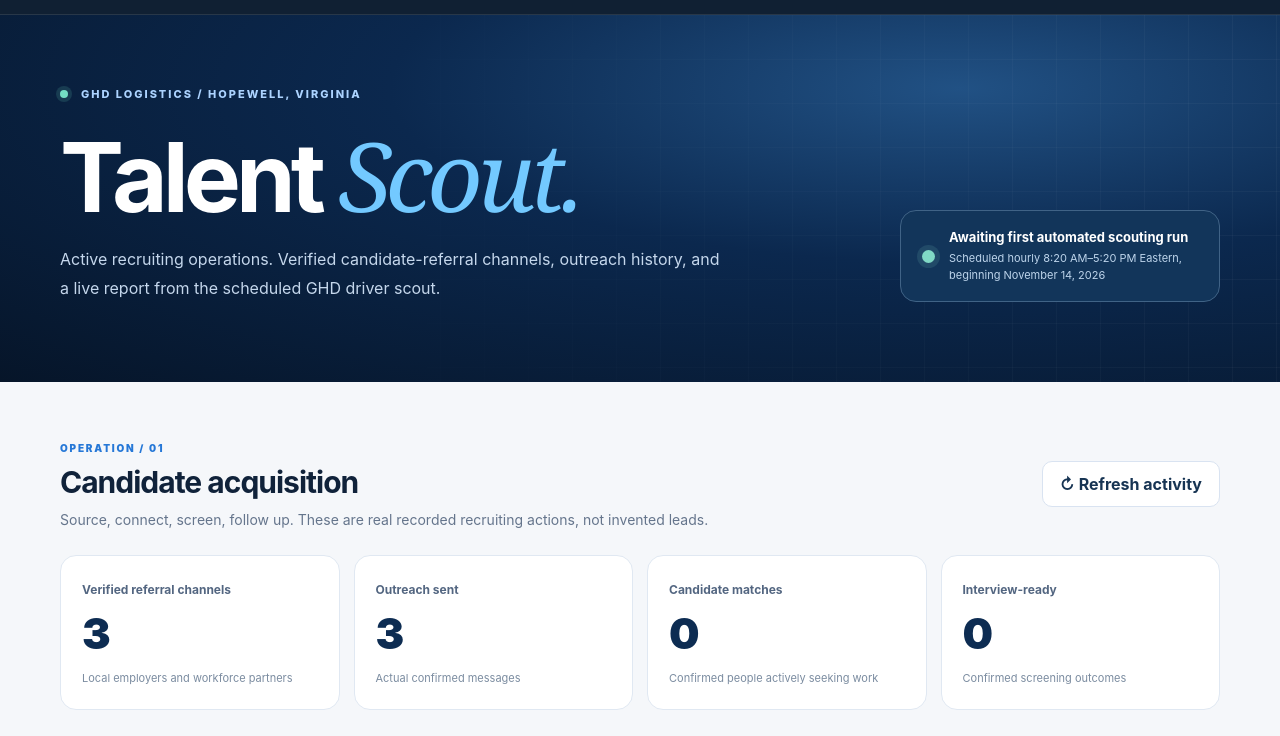
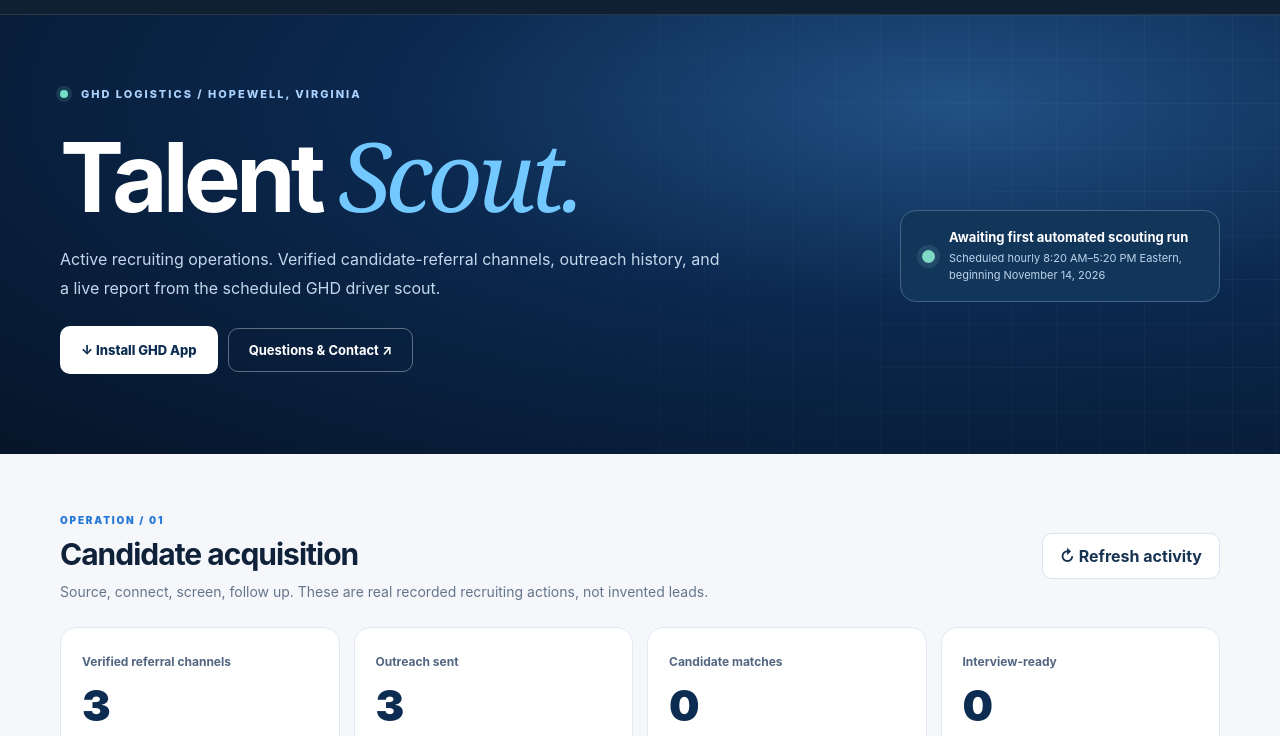
Before and after one commit to railin360/ghd-recruiting-center-web, a plain HTML site: page scout.html in a window 1280 px wide. Shown: the part 64-800 px from the top of the page. Drawn offline with Linux system fonts and the light colour scheme.

Commit message:
Add home-screen installation and Questions & Contact access to Talent Scout

```diff
--- a/scout.html
+++ b/scout.html
@@ -6,8 +6,8 @@
 <meta name="description" content="Verified public sourcing activity for GHD Logistics driver recruitment around Hopewell, Virginia.">
 <title>Talent Scout | GHD Recruiting Center</title>
 <link rel="icon" href="icon-192.png"><link rel="manifest" href="manifest.webmanifest">
-<link rel="stylesheet" href="styles.css"><link rel="stylesheet" href="scout.css">
-<script src="scout.js" defer></script>
+<link rel="stylesheet" href="styles.css"><link rel="stylesheet" href="scout.css"><link rel="stylesheet" href="install.css">
+<script src="scout.js" defer></script><script src="install.js" defer></script>
 </head>
 <body>
 <header class="site-header">
@@ -24,6 +24,7 @@
       <div><h1>Talent <em>Scout.</em></h1><p>Active recruiting operations. Verified candidate-referral channels, outreach history, and a live report from the scheduled GHD driver scout.</p></div>
       <div class="scout-live-card"><div class="scout-live-dot"></div><div><strong id="scout-status">Loading activity</strong><small id="scout-schedule">Checking recruiting feed…</small></div></div>
     </div>
+    <div class="scout-install-row"><button class="button-install install-app-btn" type="button">↓ Install GHD App</button><a href="contact.html">Questions &amp; Contact ↗</a></div><div id="install-app-notice" class="install-app-notice" role="status" hidden></div>
   </div>
 </section>
 <section class="scout-workspace container" aria-label="Recruiting operations dashboard">
```
